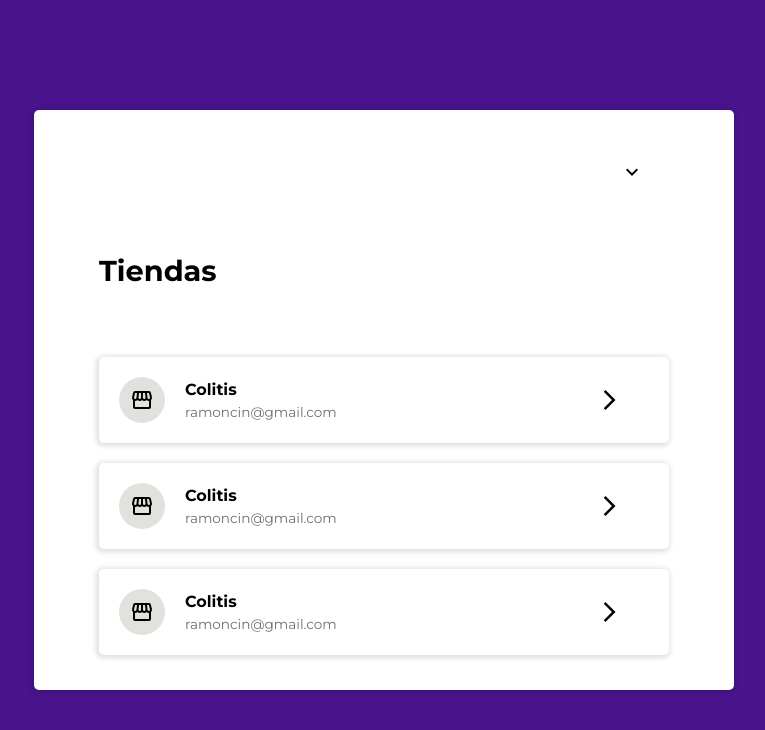
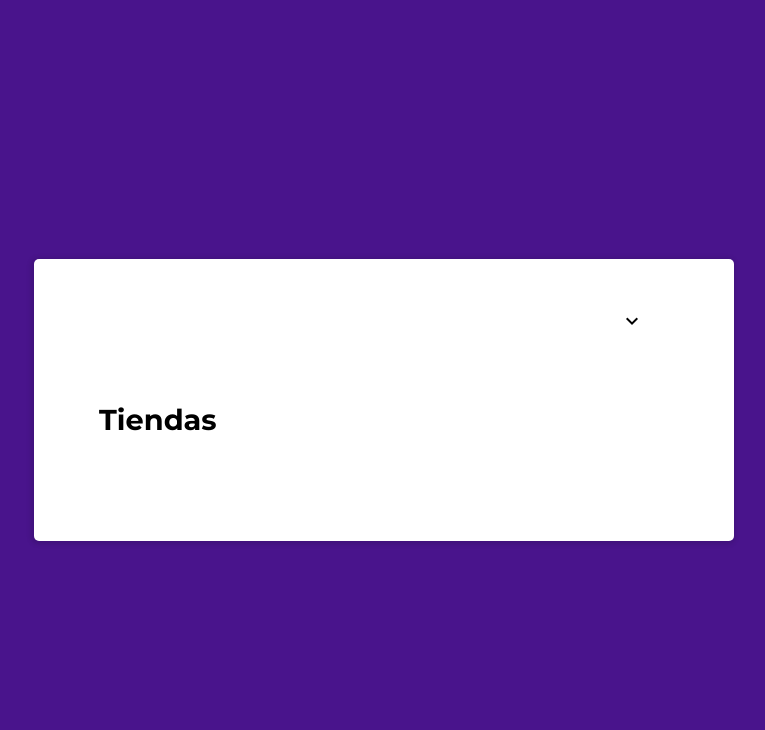
Before and after one commit to facundo3336/account-portal, a Next.js app: page /stores in a window 1280 px wide. Shown: the top 730 px of the page, without its empty margins (256-1021 px from the left). Built offline with nearby package versions, Linux system fonts and the light colour scheme.

Commit message:
Delete extra dev components called in stores page

```diff
--- a/pages/stores/index.tsx
+++ b/pages/stores/index.tsx
@@ -28,11 +28,7 @@ const Stores: NextPage = () => {
           </Dropdown>
         </Header>
         <h1>Tiendas</h1>
-        <div className={styles.storeCardsContainer}>
-          <BussinessCard url="/" name="Colitis" />
-          <BussinessCard url="/" name="Colitis" />
-          <BussinessCard url="/" name="Colitis" />
-        </div>
+        <div className={styles.storeCardsContainer}></div>
       </Card>
     </div>
   );
```
